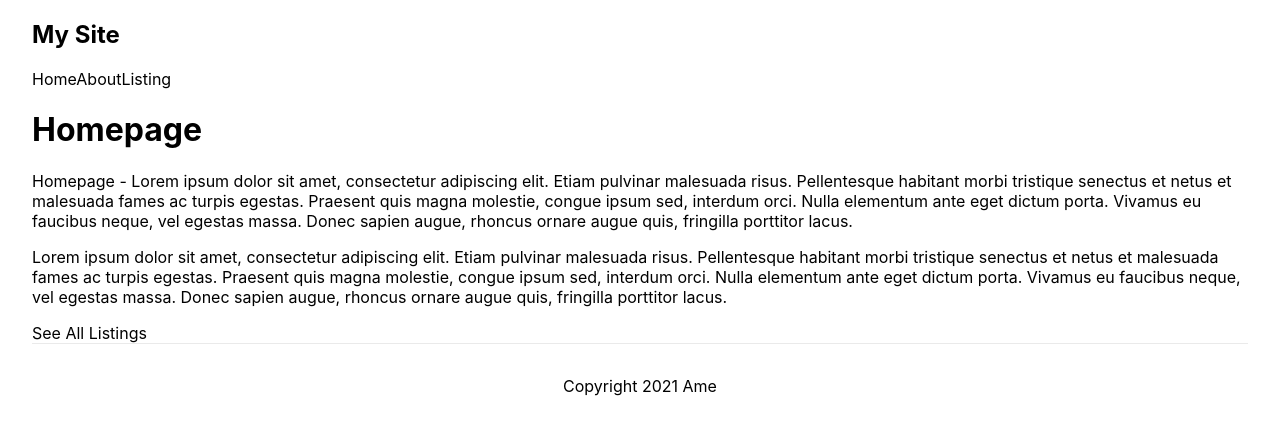
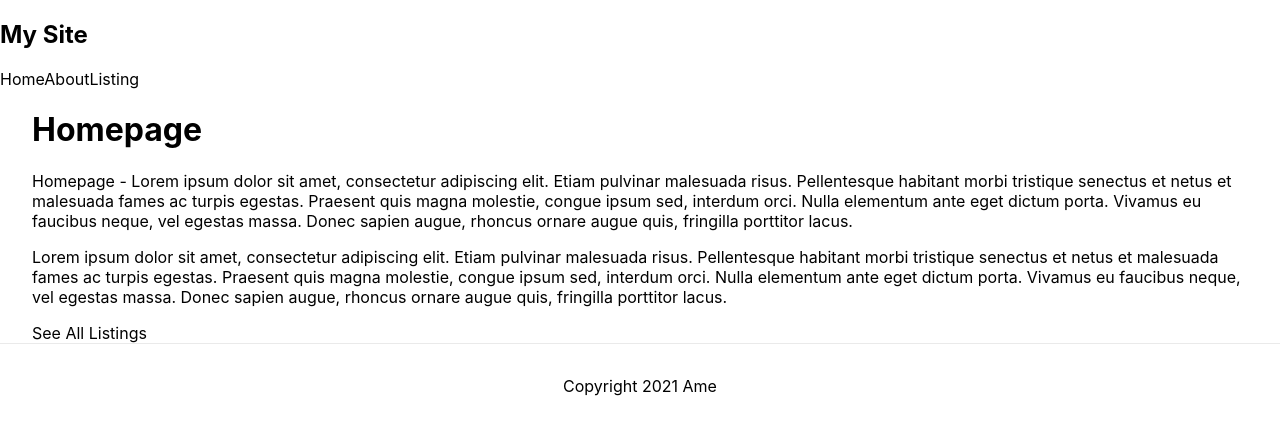
Before and after one commit to ame-sng/nextjs-tutorial, a Next.js app: page / in a window 1280 px wide. Shown: the top 434 px of the page. Built offline with nearby package versions, Linux system fonts and the light colour scheme.

Commit message:
tutorial 5 done

```diff
--- /dev/null
+++ b/components/Layout.js
@@ -0,0 +1,14 @@
+import Footer from "./Footer"
+import Navbar from "./Navbar"
+
+const Layout = ({children}) => {
+  return (
+    <div className="content">
+      <Navbar />
+      {children}
+      <Footer />
+    </div>
+  )
+}
+
+export default Layout
--- a/pages/_app.js
+++ b/pages/_app.js
@@ -1,7 +1,12 @@
+import Layout from '../components/Layout'
 import '../styles/globals.css'
 
 function MyApp({ Component, pageProps }) {
-  return <Component {...pageProps} />
+  return (
+  <Layout>
+    <Component {...pageProps} />
+  </Layout>
+  )
 }
 
 export default MyApp
--- a/pages/index.js
+++ b/pages/index.js
@@ -6,14 +6,12 @@
 export default function Home() {
   return (
     <div className={styles.container}>
-      <Navbar />
       <h1>Homepage</h1>
       <p>Homepage - Lorem ipsum dolor sit amet, consectetur adipiscing elit. Etiam pulvinar malesuada risus. Pellentesque habitant morbi tristique senectus et netus et malesuada fames ac turpis egestas. Praesent quis magna molestie, congue ipsum sed, interdum orci. Nulla elementum ante eget dictum porta. Vivamus eu faucibus neque, vel egestas massa. Donec sapien augue, rhoncus ornare augue quis, fringilla porttitor lacus.</p>
       <p>Lorem ipsum dolor sit amet, consectetur adipiscing elit. Etiam pulvinar malesuada risus. Pellentesque habitant morbi tristique senectus et netus et malesuada fames ac turpis egestas. Praesent quis magna molestie, congue ipsum sed, interdum orci. Nulla elementum ante eget dictum porta. Vivamus eu faucibus neque, vel egestas massa. Donec sapien augue, rhoncus ornare augue quis, fringilla porttitor lacus.</p>
       <Link href="/listing">
         <a>See All Listings</a>
       </Link>
-      <Footer />
     </div>
   )
 }
```
